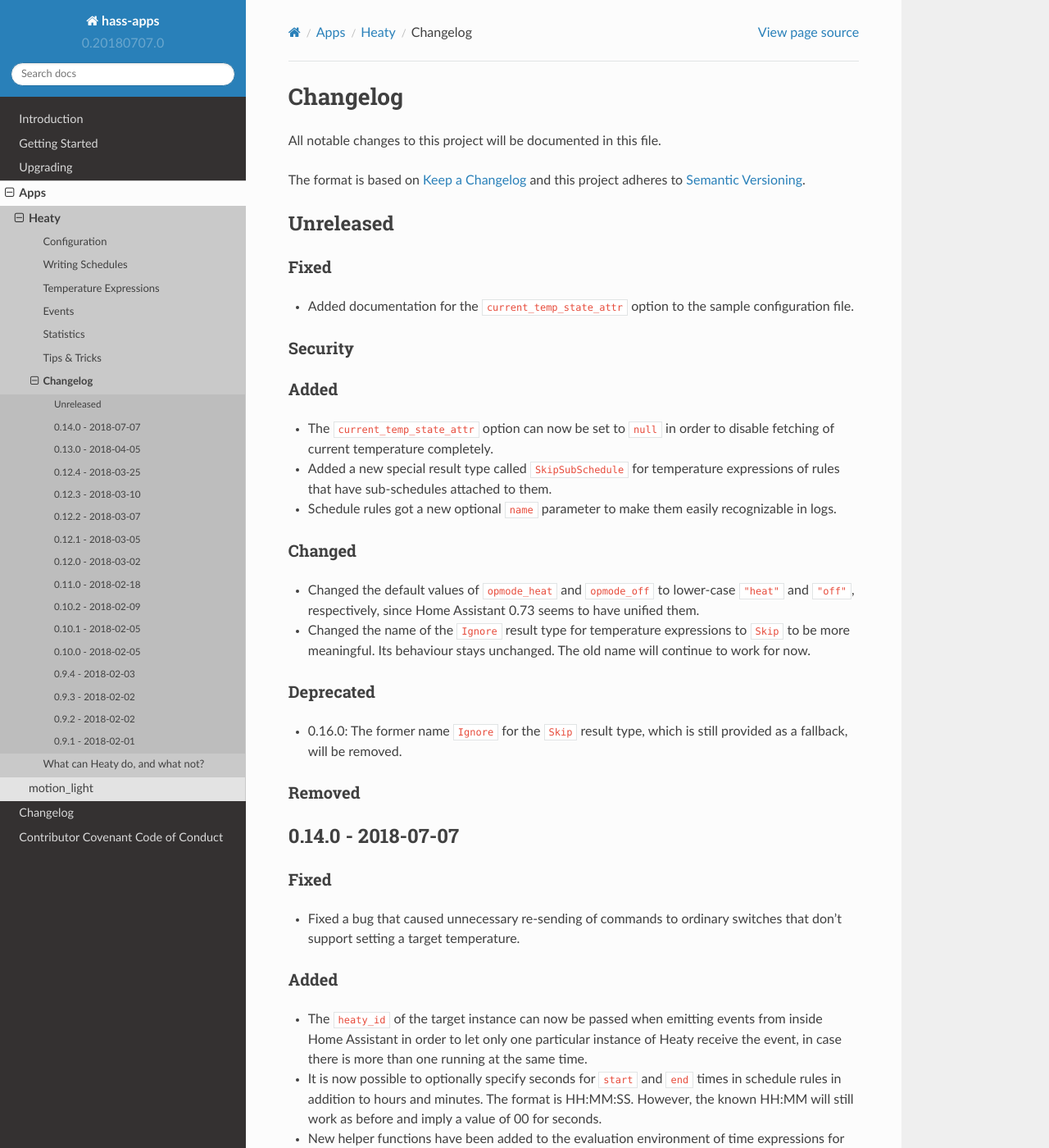
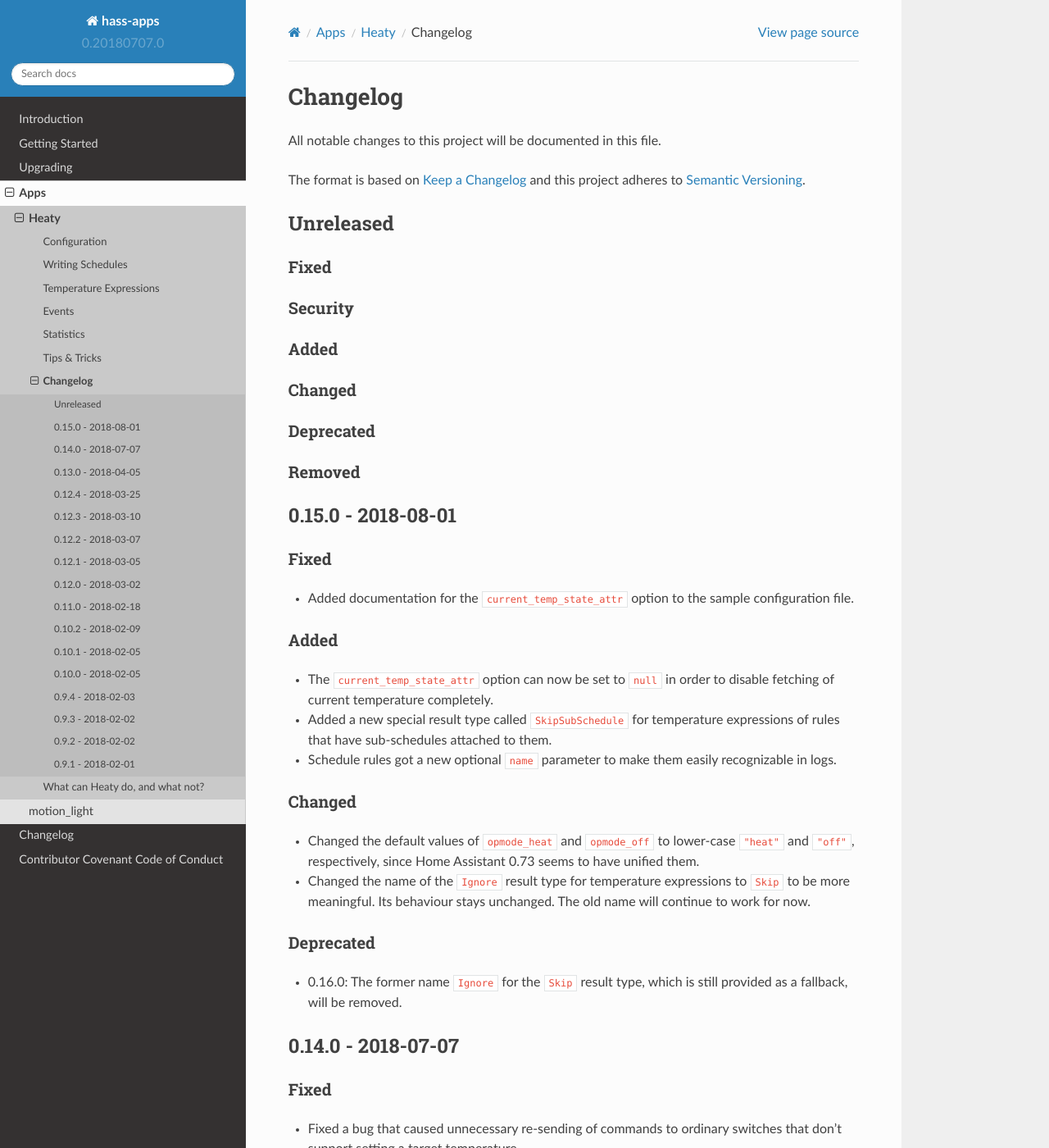
Before and after one commit to bob1de/hass-apps, a Sphinx documentation site: the page built from docs/apps/heaty/CHANGELOG.md, in a window 1280 px wide and 1400 px high. Shown: the whole window at 82% size. Built offline with Sphinx 7.4.7 and the Read the Docs theme 2.0.0, drawn with Linux system fonts in a browser that asks for light colours.

Commit message:
[heaty] Release v0.15.0

```diff
--- a/docs/apps/heaty/CHANGELOG.md
+++ b/docs/apps/heaty/CHANGELOG.md
@@ -9,10 +9,23 @@ and this project adheres to [Semantic Versioning](http://semver.org/spec/v2.0.0.
 ## Unreleased
 
 ### Fixed
+
+### Security
+
+### Added
+
+### Changed
+
+### Deprecated
+
+### Removed
+
+
+## 0.15.0 - 2018-08-01
+
+### Fixed
 * Added documentation for the ``current_temp_state_attr`` option to the
   sample configuration file.
-
-### Security
 
 ### Added
 * The ``current_temp_state_attr`` option can now be set to ``null``
```
Also changed, not shown: other parts of docs/apps/heaty/CHANGELOG.md (+0 -2 lines), 1 other file.
